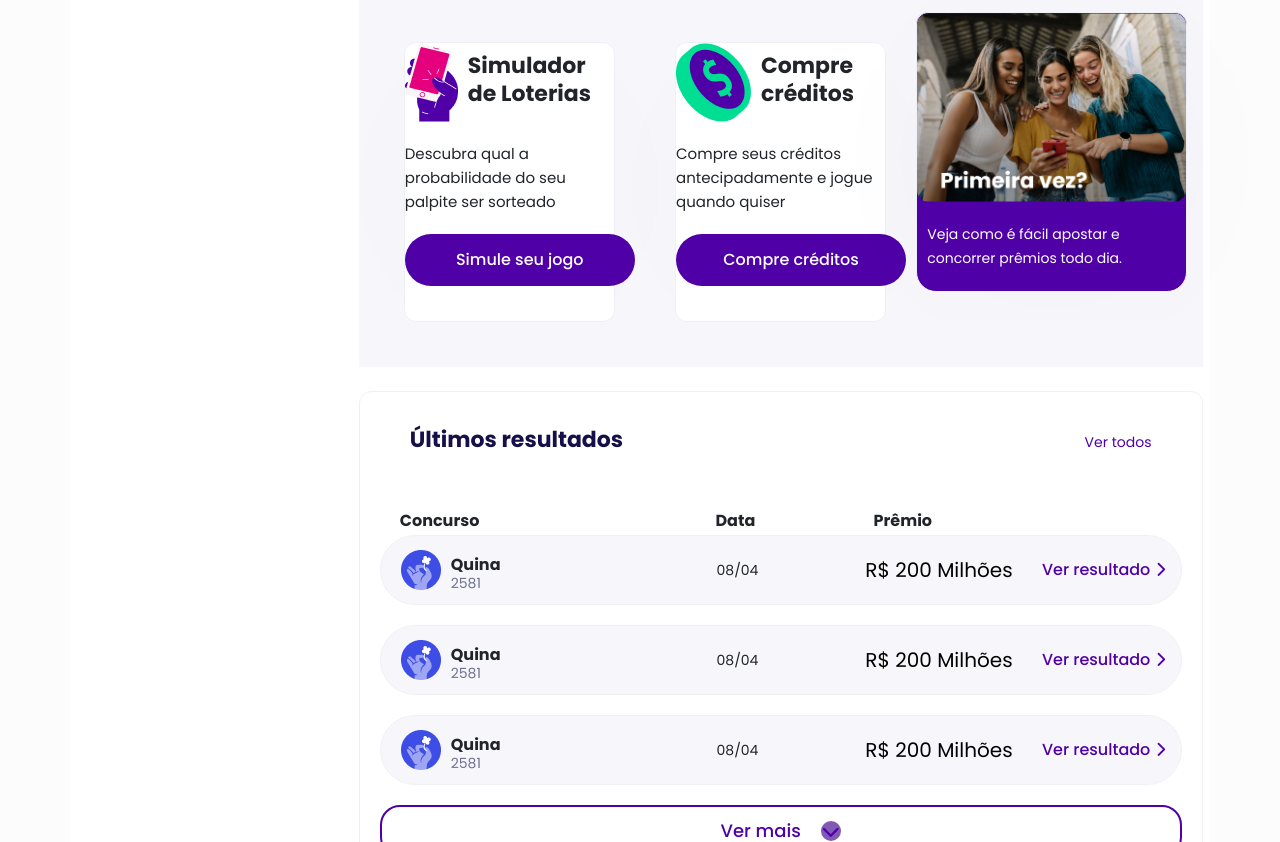
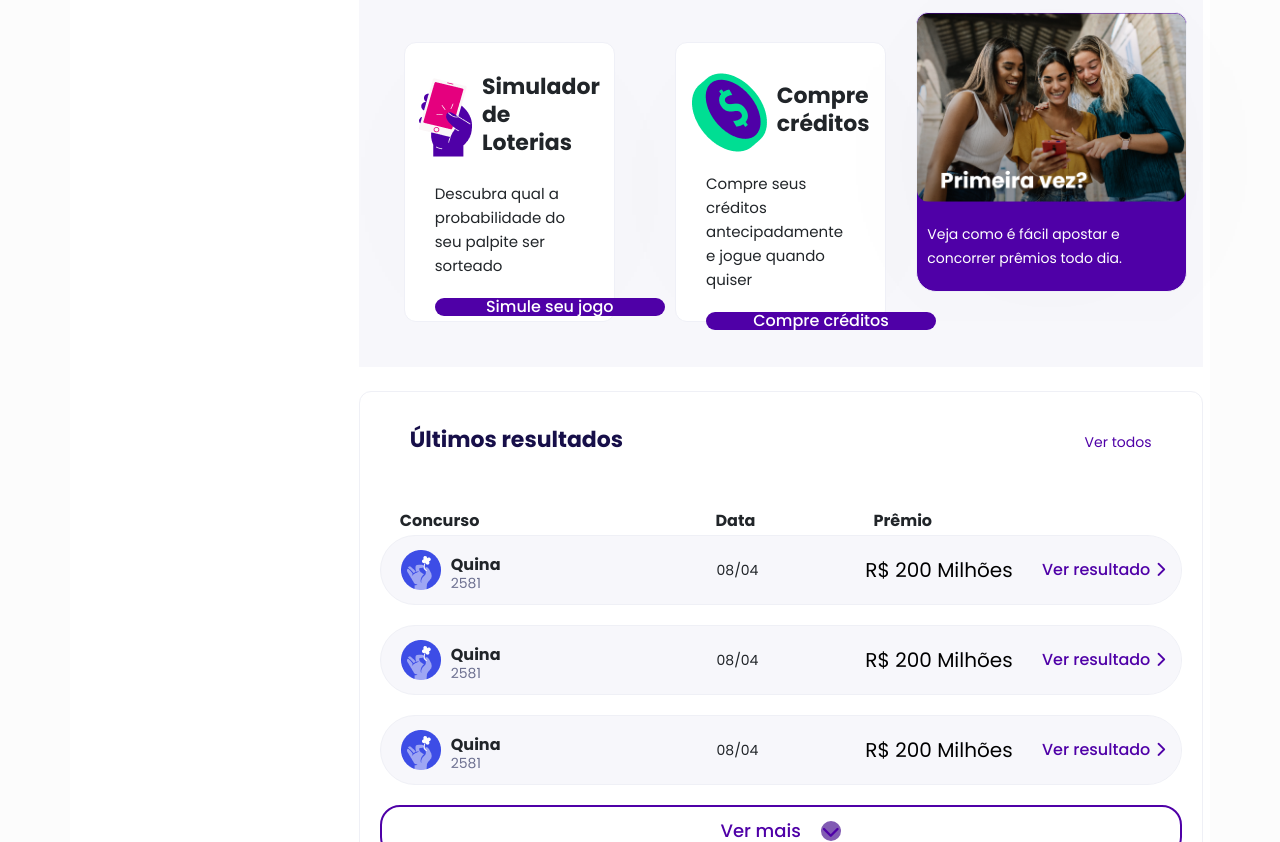
Before and after one commit to Danilomunhe/intersena, a plain HTML site: page index.html in a window 1280 px wide. Shown: the part 1458-2300 px from the top of the page. Drawn offline with nearby package versions, Linux system fonts and the light colour scheme.

Commit message:
Intersena - 19.05

```diff
--- a/index.html
+++ b/index.html
@@ -609,7 +609,7 @@
                     <div class="container-cards-intersena container p-4">
                         <div class="card-item-intersena col-md-4 p-5">
 
-                            <div class="card-intersena">
+                            <div class="card-intersena p-5">
                                 <div class="simbolo-titulo">
                                     <div class="simbolo">
                                         <img src="img/simbolo.png">
@@ -625,7 +625,7 @@
                             </div>
                         </div>
                         <div class="card-item-intersena col-md-4 p-5">
-                            <div class="card-intersena">
+                            <div class="card-intersena p-5">
                                 <div class="simbolo-titulo">
                                     <div class="simbolo">
                                         <img src="img/moeda.png">
```
